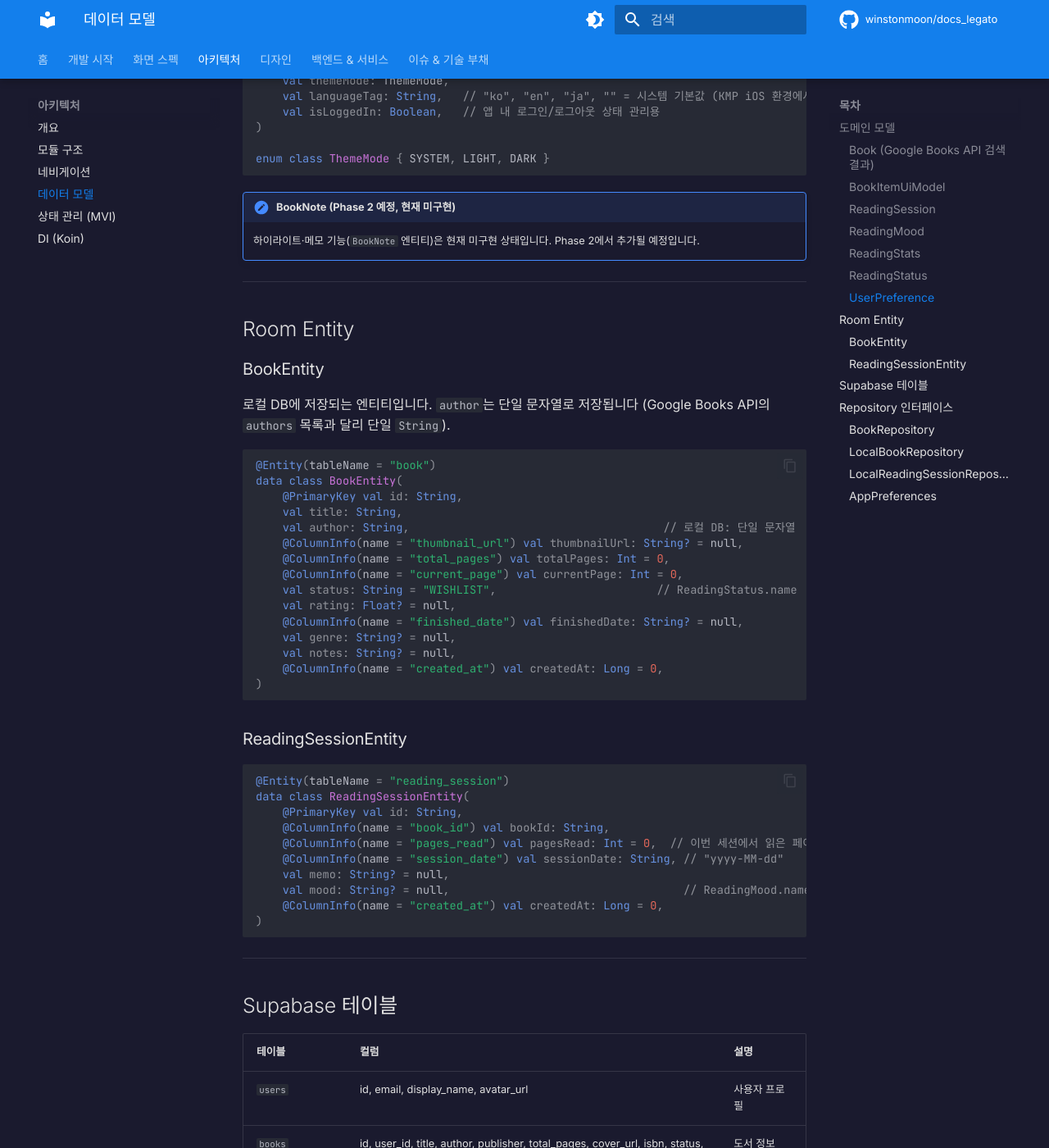
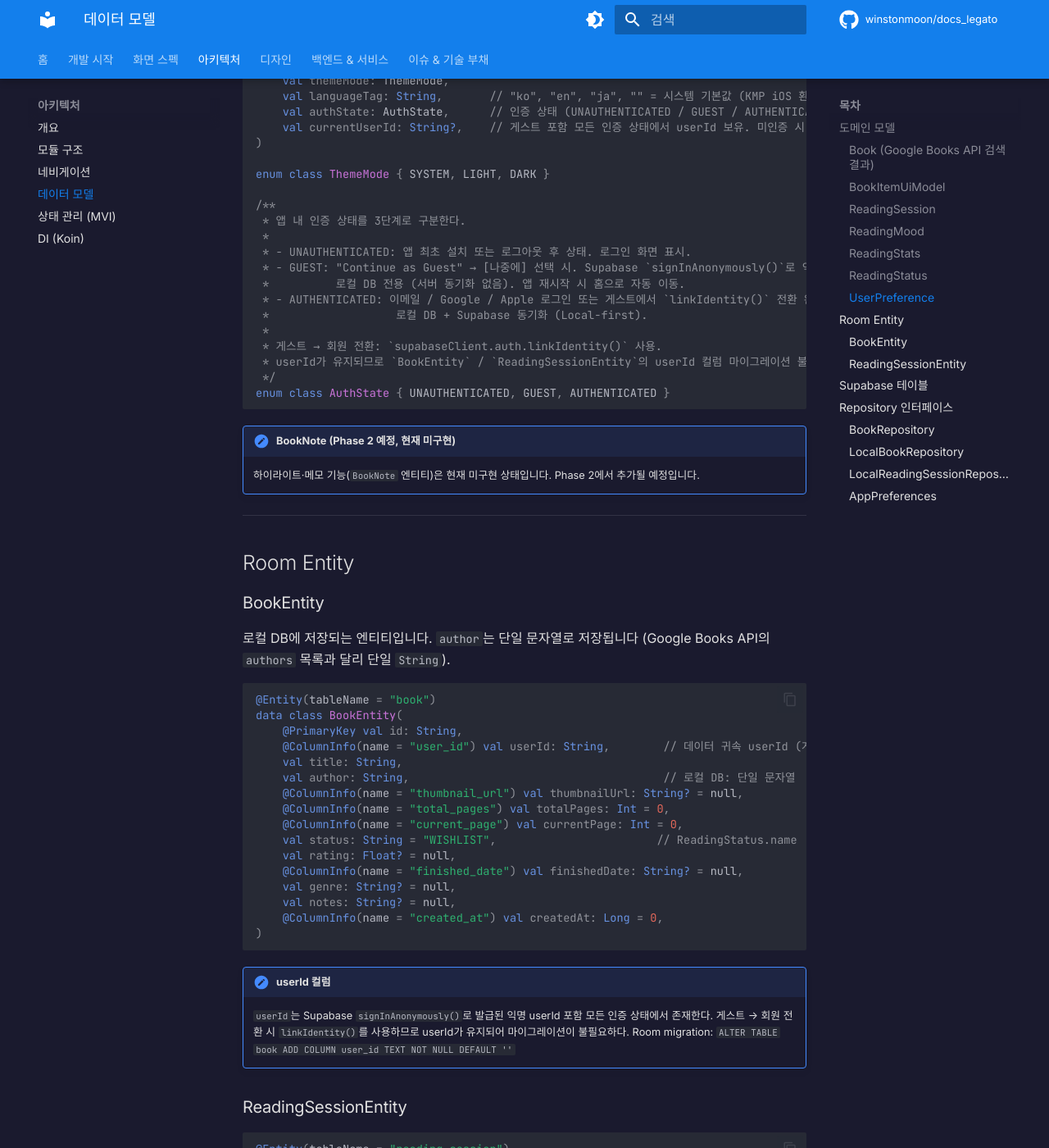
Before and after one commit to winstonmoon/docs_legato, an MkDocs documentation site: the page built from docs/architecture/data-model.md, in a window 1280 px wide and 1400 px high, scrolled down 1964 px. Shown: the whole window at 82% size. Built offline with MkDocs 1.6.1 and Material for MkDocs 9.7.7, drawn with Linux system fonts in a browser that asks for light colours; comment, search, counter and statistics services are not loaded; some of the changed text lies outside the part shown.

Commit message:
docs: 인증 상태 3단계 설계 및 userId 귀속 전략 반영 (2026-04-13)
- AuthState enum (UNAUTHENTICATED/GUEST/AUTHENTICATED) 도입, isLoggedIn 폐기
- AppPreferences에 currentUserId 추가
- 앱 재시작 시 GUEST 상태도 홈 자동 이동 플로우 명세
- 게스트→회원 linkIdentity() 전환 설계 (userId 유지, 마이그레이션 불필요)
- BookEntity / ReadingSessionEntity userId 컬럼 추가 설계
- Local-first 동기화 전략 명시 (게스트=로컬 전용, 회원=로컬+Supabase)
- Profile 화면 GuestUpgradeBanner UI 추가

Co-Authored-By: Claude Sonnet 4.6 <noreply@anthropic.com>

````diff
--- a/docs/architecture/data-model.md
+++ b/docs/architecture/data-model.md
@@ -92,11 +92,26 @@ enum class ReadingStatus {
 ```kotlin
 data class UserPreference(
     val themeMode: ThemeMode,
-    val languageTag: String,   // "ko", "en", "ja", "" = 시스템 기본값 (KMP iOS 환경에서 null 대신 빈 문자열 사용)
-    val isLoggedIn: Boolean,   // 앱 내 로그인/로그아웃 상태 관리용
+    val languageTag: String,       // "ko", "en", "ja", "" = 시스템 기본값 (KMP iOS 환경에서 null 대신 빈 문자열 사용)
+    val authState: AuthState,      // 인증 상태 (UNAUTHENTICATED / GUEST / AUTHENTICATED)
+    val currentUserId: String?,    // 게스트 포함 모든 인증 상태에서 userId 보유. 미인증 시 null
 )
 
 enum class ThemeMode { SYSTEM, LIGHT, DARK }
+
+/**
+ * 앱 내 인증 상태를 3단계로 구분한다.
+ *
+ * - UNAUTHENTICATED: 앱 최초 설치 또는 로그아웃 후 상태. 로그인 화면 표시.
+ * - GUEST: "Continue as Guest" → [나중에] 선택 시. Supabase `signInAnonymously()`로 익명 userId 발급.
+ *          로컬 DB 전용 (서버 동기화 없음). 앱 재시작 시 홈으로 자동 이동.
+ * - AUTHENTICATED: 이메일 / Google / Apple 로그인 또는 게스트에서 `linkIdentity()` 전환 완료.
+ *                   로컬 DB + Supabase 동기화 (Local-first).
+ *
+ * 게스트 → 회원 전환: `supabaseClient.auth.linkIdentity()` 사용.
+ * userId가 유지되므로 `BookEntity` / `ReadingSessionEntity`의 userId 컬럼 마이그레이션 불필요.
+ */
+enum class AuthState { UNAUTHENTICATED, GUEST, AUTHENTICATED }
 ```
 
 !!! note "BookNote (Phase 2 예정, 현재 미구현)"
@@ -114,6 +129,7 @@ enum class ThemeMode { SYSTEM, LIGHT, DARK }
 @Entity(tableName = "book")
 data class BookEntity(
     @PrimaryKey val id: String,
+    @ColumnInfo(name = "user_id") val userId: String,        // 데이터 귀속 userId (게스트 포함)
     val title: String,
     val author: String,                                      // 로컬 DB: 단일 문자열
     @ColumnInfo(name = "thumbnail_url") val thumbnailUrl: String? = null,
@@ -128,12 +144,18 @@ data class BookEntity(
 )
 ```
 
+!!! note "userId 컬럼"
+    `userId`는 Supabase `signInAnonymously()`로 발급된 익명 userId 포함 모든 인증 상태에서 존재한다.
+    게스트 → 회원 전환 시 `linkIdentity()`를 사용하므로 userId가 유지되어 마이그레이션이 불필요하다.
+    Room migration: `ALTER TABLE book ADD COLUMN user_id TEXT NOT NULL DEFAULT ''`
+
 ### ReadingSessionEntity
 
 ```kotlin
 @Entity(tableName = "reading_session")
 data class ReadingSessionEntity(
     @PrimaryKey val id: String,
+    @ColumnInfo(name = "user_id") val userId: String,        // 데이터 귀속 userId (게스트 포함)
     @ColumnInfo(name = "book_id") val bookId: String,
     @ColumnInfo(name = "pages_read") val pagesRead: Int = 0,  // 이번 세션에서 읽은 페이지 수
     @ColumnInfo(name = "session_date") val sessionDate: String, // "yyyy-MM-dd"
@@ -153,9 +175,11 @@ data class ReadingSessionEntity(
 | `books` | id, user_id, title, author, publisher, total_pages, cover_url, isbn, status, current_page, started_at, finished_at | 도서 정보 |
 | `reading_sessions` | id, book_id, pages_read, session_date, memo, mood, created_at | 독서 세션 |
 
-!!! note "로컬 우선 전략"
-    1단계: Room KMP 로컬 DB만 사용 (오프라인 우선)
-    2단계: Supabase와 동기화 옵션 추가 예정
+!!! note "Local-first 동기화 전략"
+    - **게스트 (`AuthState.GUEST`)**: 로컬 DB 전용. 서버 동기화 없음. 기기 변경 / 앱 삭제 시 데이터 소실.
+    - **회원 (`AuthState.AUTHENTICATED`)**: 로컬 DB에 즉시 저장 → 백그라운드에서 Supabase 업로드.
+      오프라인 상태에서도 정상 동작하며, 온라인 복귀 시 미동기화 데이터 자동 업로드.
+    - **게스트 → 회원 전환**: `linkIdentity()`로 userId 유지 → 기존 로컬 데이터 자동 귀속, 별도 마이그레이션 불필요.
 
 ---
 
@@ -205,16 +229,22 @@ interface LocalReadingSessionRepository {
 
 ### AppPreferences
 
-테마·언어·로그인 상태를 관리합니다. `StateFlow` 기반으로 동작합니다.
+테마·언어·인증 상태를 관리합니다. `StateFlow` 기반으로 동작합니다.
 
 ```kotlin
-class AppPreferences {
+interface AppPreferences {
     val themeMode: StateFlow<ThemeMode>
-    val languageTag: StateFlow<String>     // "" = 시스템 기본값
-    val isLoggedIn: StateFlow<Boolean>
+    val languageTag: StateFlow<String>          // "" = 시스템 기본값
+    val authState: StateFlow<AuthState>         // UNAUTHENTICATED / GUEST / AUTHENTICATED
+    val currentUserId: StateFlow<String?>       // 게스트 포함 모든 인증 상태에서 userId 보유
 
-    suspend fun setThemeMode(mode: ThemeMode)
-    suspend fun setLanguageTag(tag: String)
-    suspend fun setLoggedIn(loggedIn: Boolean)
+    fun setThemeMode(mode: ThemeMode)
+    fun setLanguageTag(tag: String)
+    fun setAuthState(state: AuthState)
+    fun setCurrentUserId(userId: String?)
 }
 ```
+
+!!! warning "`isLoggedIn: Boolean` 폐기"
+    기존 `isLoggedIn: Boolean`은 게스트/회원을 구분하지 못하는 구조적 한계로 `AuthState` enum으로 대체됩니다.
+    `LoginViewModel`의 `preferences.isLoggedIn.filter { it }` 패턴은 `preferences.authState.filter { it != AuthState.UNAUTHENTICATED }`로 수정이 필요합니다.
````
Also changed, not shown: docs/screens/login.md (+43 -12 lines), docs/screens/profile.md (+12 -3 lines).
